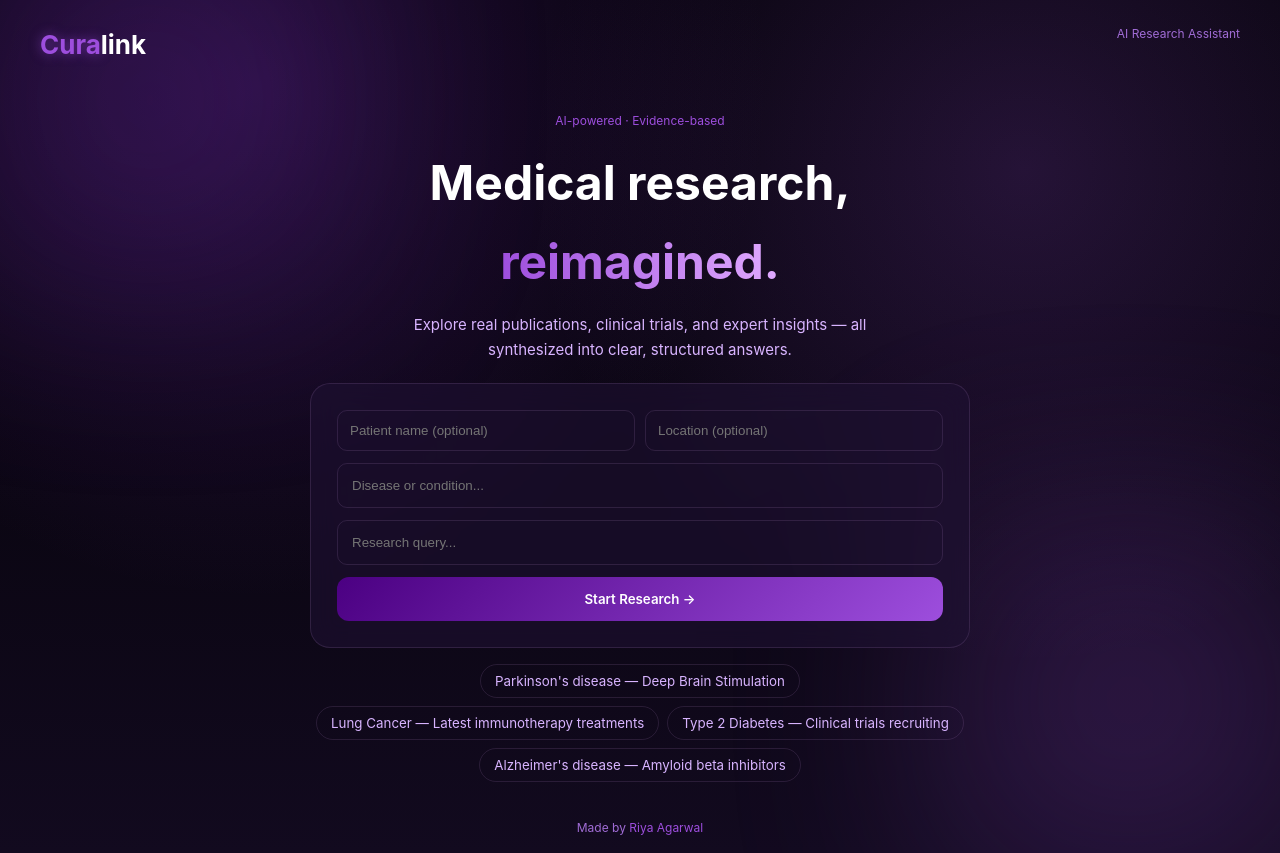
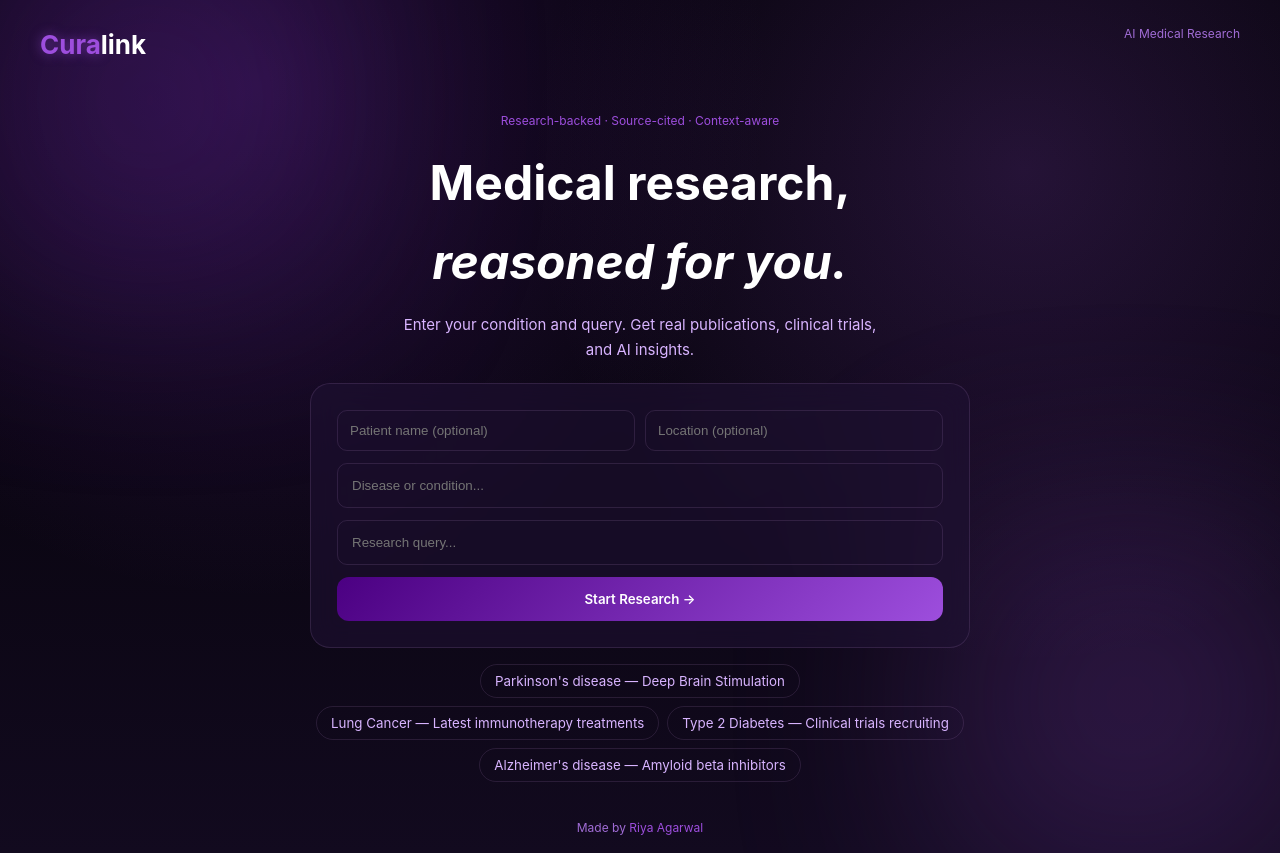
Before and after one commit to RiyaAgarwal0101/curalink, a React (Vite) app in the folder client/: page / in a window 1280 px wide. Built offline with nearby package versions, Linux system fonts and the light colour scheme; no server answers.

Commit message:
Update LandingPage.jsx

```diff
--- a/client/src/pages/LandingPage.jsx
+++ b/client/src/pages/LandingPage.jsx
@@ -3,13 +3,13 @@ import { useNavigate } from 'react-router-dom'
 import axios from 'axios'
 import styles from './LandingPage.module.css'
 
-const API = (import.meta.env.VITE_API_URL || '').replace(/\/+$/, '')
+const API = import.meta.env.VITE_API_URL || ''
 
 const EXAMPLE_QUERIES = [
-  { disease: "Parkinson's disease", query: 'Deep Brain Stimulation' },
-  { disease: 'Lung Cancer', query: 'Latest immunotherapy treatments' },
-  { disease: 'Type 2 Diabetes', query: 'Clinical trials recruiting' },
-  { disease: "Alzheimer's disease", query: 'Amyloid beta inhibitors' },
+  { disease: "Parkinson's disease", query: 'Deep Brain Stimulation', icon: '⬡' },
+  { disease: 'Lung Cancer', query: 'Latest immunotherapy treatments', icon: '⬡' },
+  { disease: 'Type 2 Diabetes', query: 'Clinical trials recruiting', icon: '⬡' },
+  { disease: "Alzheimer's disease", query: 'Amyloid beta inhibitors', icon: '⬡' },
 ]
 
 export default function LandingPage() {
@@ -22,7 +22,6 @@ export default function LandingPage() {
 
   const handleSubmit = async e => {
     e.preventDefault()
-
     if (!form.disease.trim()) {
       setError('Please enter a disease or condition.')
       return
@@ -42,7 +41,7 @@ export default function LandingPage() {
         }
       })
     } catch {
-      setError('Server connection failed.')
+      setError('Could not connect to server.')
     } finally {
       setLoading(false)
     }
@@ -56,8 +55,10 @@ export default function LandingPage() {
 
       {/* Background */}
       <div className={styles.bg}>
+        <div className={styles.grid} />
         <div className={styles.glow1} />
         <div className={styles.glow2} />
+        <div className={styles.scanline} />
       </div>
 
       {/* Navbar */}
@@ -66,7 +67,7 @@ export default function LandingPage() {
           <span className={styles.logoAccent}>Cura</span>
           <span className={styles.logoWhite}>link</span>
         </div>
-        <div className={styles.navTag}>AI Research Assistant</div>
+        <div className={styles.navTag}>AI Medical Research</div>
       </nav>
 
       {/* Main */}
@@ -76,16 +77,13 @@ export default function LandingPage() {
 
           {/* Hero */}
           <div className={styles.hero}>
-            <div className={styles.badge}>AI-powered · Evidence-based</div>
-
+            <div className={styles.badge}>Research-backed · Source-cited · Context-aware</div>
             <h1 className={styles.headline}>
               Medical research,<br />
-              <span>reimagined.</span>
+              <em>reasoned for you.</em>
             </h1>
-
             <p className={styles.sub}>
-              Explore real publications, clinical trials, and expert insights —
-              all synthesized into clear, structured answers.
+              Enter your condition and query. Get real publications, clinical trials, and AI insights.
             </p>
           </div>
 
@@ -152,9 +150,9 @@ export default function LandingPage() {
         </div>
 
         {/* Footer */}
-        <footer className={styles.footer}>
+        <div className={styles.footer}>
           Made by <span>Riya Agarwal</span>
-        </footer>
+        </div>
 
       </main>
     </div>
```
